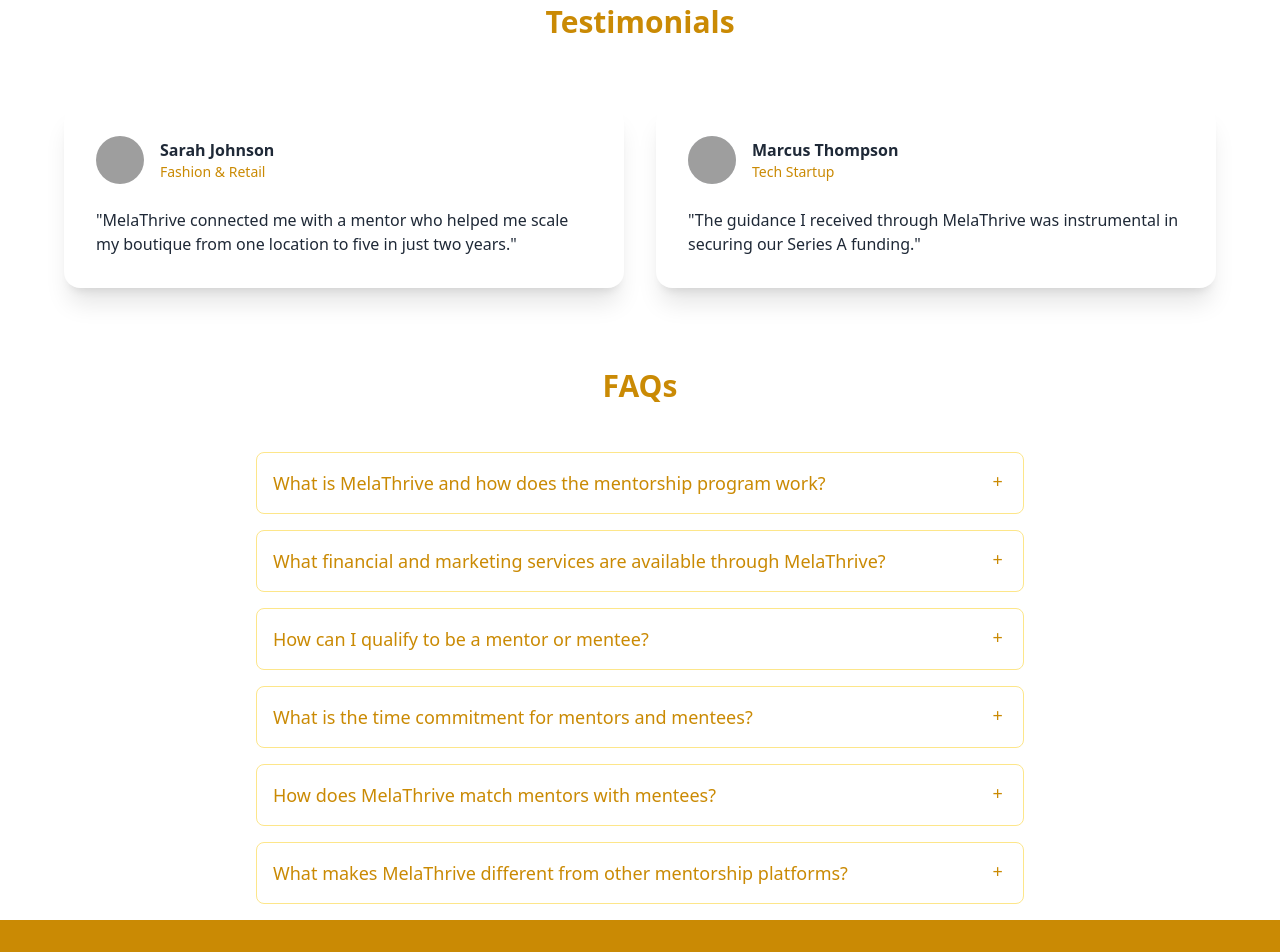
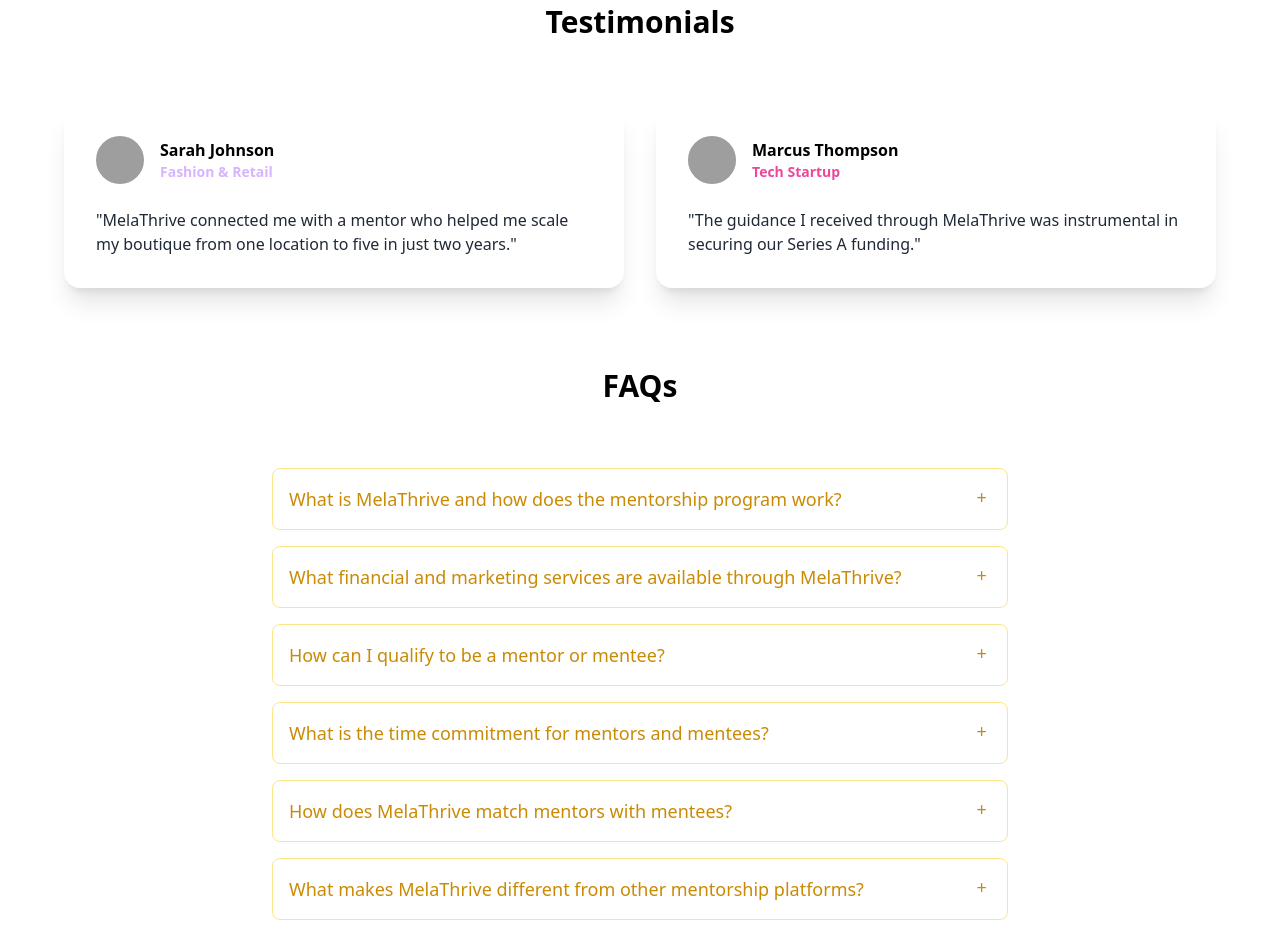
Before and after one commit to tajazziahb/mela-thrive-lander, a website built with Vite: page index.html in a window 1280 px wide. Shown: the part 1680-2632 px from the top of the page. Built offline with nearby package versions, Linux system fonts and the light colour scheme; grey boxes are pictures that could not be loaded.

Commit message:
Update testimonials and FAQs styling
Changed text colors in the "Testimonials" and "FAQs" sections for better readability. Added padding to FAQ and CTA sections for improved layout. Removed unnecessary CSS class for `.bg-gray-100` and added new text colors for `.text-pink-500` and `.text-purple-300` in styles.

```diff
--- a/index.html
+++ b/index.html
@@ -152,7 +152,7 @@
 <!-- Testimonials -->
 <section id="testimonials" class="py-20 px-6">
     <div class="max-w-6xl mx-auto">
-        <h2 class="text-3xl font-bold text-yellow-600 text-center mb-16">Testimonials </h2>
+        <h2 class="text-3xl font-bold text-black text-center mb-16">Testimonials </h2>
         <div class="grid grid-cols-1 md:grid-cols-2 gap-8">
             <!-- Testimonial 1 -->
             <div class="card bg-base-100 shadow-xl">
@@ -163,8 +163,8 @@
                                  class="w-12 h-12 rounded-full" alt="">
                         </div>
                         <div class="ml-4">
-                            <h4 class="font-bold text-burgundy-800">Sarah Johnson</h4>
-                            <p class="text-sm text-yellow-600">Fashion & Retail</p>
+                            <h4 class="font-bold text-black">Sarah Johnson</h4>
+                            <p class="text-sm font-bold text-purple-300">Fashion & Retail</p>
                         </div>
                     </div>
                     <p>"MelaThrive connected me with a mentor who helped me scale my boutique from one location to five
@@ -180,8 +180,8 @@
                                  class="w-12 h-12 bg-gray-200 rounded-full" alt="">
                         </div>
                         <div class="ml-4">
-                            <h4 class="font-bold text-burgundy-800">Marcus Thompson</h4>
-                            <p class="text-sm text-yellow-600">Tech Startup</p>
+                            <h4 class="font-bold text-black">Marcus Thompson</h4>
+                            <p class="text-sm font-bold text-pink-500">Tech Startup</p>
                         </div>
                     </div>
                     <p>"The guidance I received through MelaThrive was instrumental in securing our Series A
@@ -196,11 +196,11 @@
 <section id="faqs" class="max-w-3xl mx-auto">
     <!-- Header Section -->
     <div class="text-center mb-12">
-        <h2 class="text-3xl font-bold text-yellow-600 mb-4">FAQs</h2>
+        <h2 class="text-3xl font-bold text-black mb-4">FAQs</h2>
     </div>
 
     <!-- FAQ Items -->
-    <div class="space-y-4">
+    <div class="space-y-4 p-4">
         <!-- FAQ Item 1 -->
         <div class="collapse collapse-plus bg-white border border-amber-200 rounded-lg">
             <input type="checkbox" class="peer">
@@ -291,7 +291,7 @@
 </section>
 
 <!-- CTA Section -->
-<section class="py-20 px-6 bg-yellow-600 text-white mt-4">
+<section class=" bg-yellow-600 text-white mt-4 p-4">
     <div class="max-w-4xl mx-auto text-center">
         <h2 class="text-3xl font-bold mb-6">Ready to Build Your Empire?</h2>
         <p class="text-xl font-bold mb-6">Click to get started on your new journey!</p>
```
Also changed, not shown: src/output.css.
